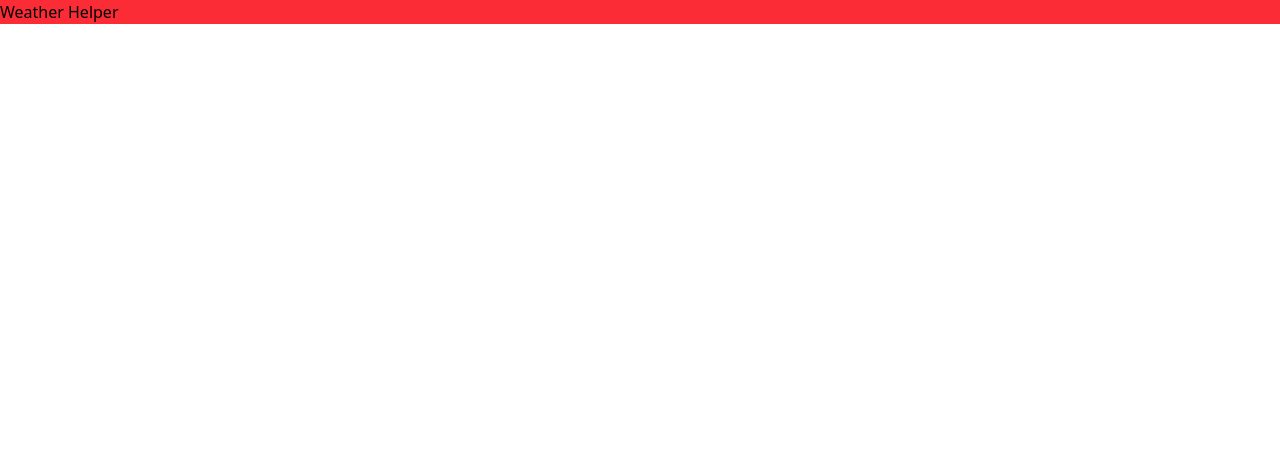
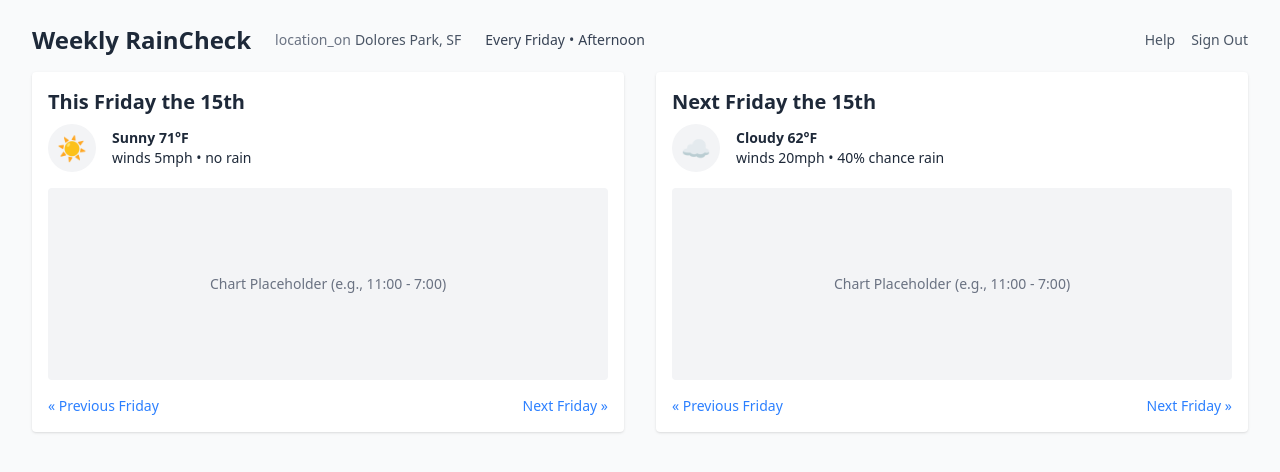
Before and after one commit to byronwall/weather-helper, a React (Vite) app: page / in a window 1280 px wide. Shown: the top 472 px of the page. Built offline with nearby package versions, Linux system fonts and the light colour scheme.

Commit message:
Quick UI comps from prototype image

```diff
--- a/src/App.tsx
+++ b/src/App.tsx
@@ -1,9 +1,52 @@
+import { Header, WeatherCard } from "./Comps";
+
+/**
+ * App component
+ * Arranges the Header and two WeatherCards in a responsive layout.
+ */
+
 export function App() {
   return (
-    <>
-      <div className="bg-red-500">
-        <h1>Weather Helper</h1>
+    <div className="bg-gray-50 text-gray-800 min-h-screen">
+      {/* Container with standard Tailwind max-width and padding */}
+      <div className="mx-auto max-w-7xl px-4 sm:px-6 lg:px-8 py-6">
+        <Header />
+
+        {/* Main content: 2 weather cards side by side on desktop */}
+        <main className="flex flex-col space-y-8 md:flex-row md:space-y-0 md:space-x-8">
+          {/* "This Friday the 15th" Card */}
+          <WeatherCard
+            headingText="This Friday the 15th"
+            weatherSummary={{
+              temperature: "Sunny 71°F",
+              details: "winds 5mph • no rain",
+            }}
+            navigation={{
+              showPrev: true,
+              prevLabel: "Previous Friday",
+              showNext: true,
+              nextLabel: "Next Friday",
+            }}
+            icon={<span className="text-2xl">☀️</span>}
+          />
+
+          {/* "Next Friday the 15th" Card */}
+          <WeatherCard
+            headingText="Next Friday the 15th"
+            weatherSummary={{
+              temperature: "Cloudy 62°F",
+              details: "winds 20mph • 40% chance rain",
+            }}
+            navigation={{
+              showPrev: true,
+              prevLabel: "Previous Friday",
+              showNext: true,
+              nextLabel: "Next Friday",
+            }}
+            icon={<span className="text-2xl">☁️</span>}
+          />
+        </main>
       </div>
-    </>
+    </div>
   );
 }
--- /dev/null
+++ b/src/Comps.tsx
@@ -0,0 +1,116 @@
+import React from "react";
+
+/**
+ * Header component
+ * Maps to the wireframe's top bar with:
+ *   - Logo/Brand
+ *   - Location info (Dolores Park, SF)
+ *   - Day/time selection (Every Friday • Afternoon)
+ *   - Right side links (Help, Sign Out)
+ */
+export function Header() {
+  return (
+    <header className="flex flex-col md:flex-row md:items-center md:justify-between mb-4">
+      {/* Left side: Brand & Location */}
+      <div className="flex flex-col space-y-2 md:flex-row md:space-y-0 md:items-center md:space-x-6">
+        {/* Logo / Brand Name */}
+        <div className="text-2xl font-bold">Weekly RainCheck</div>
+
+        {/* Location Info */}
+        <div className="flex items-center space-x-1 text-sm text-gray-600">
+          {/* Placeholder for a location icon */}
+          <span className="material-icons text-gray-500">location_on</span>
+          <span>Dolores Park, SF</span>
+        </div>
+
+        {/* Day/Time Selection */}
+        <div className="text-sm text-gray-700">
+          <span className="mr-1">Every Friday</span>
+          <span className="mr-1">•</span>
+          <span>Afternoon</span>
+        </div>
+      </div>
+
+      {/* Right side: Help / Sign Out */}
+      <div className="flex items-center space-x-4 mt-4 md:mt-0">
+        <a href="#" className="text-sm text-gray-600 hover:text-gray-800">
+          Help
+        </a>
+        <a href="#" className="text-sm text-gray-600 hover:text-gray-800">
+          Sign Out
+        </a>
+      </div>
+    </header>
+  );
+}
+
+/**
+ * WeatherCard component
+ * Displays:
+ *   - headingText (e.g., "This Friday the 15th")
+ *   - icon (optional) and weather details
+ *   - placeholder chart area
+ *   - optional prev/next nav
+ */
+export function WeatherCard({ headingText, weatherSummary, navigation, icon }) {
+  // Example `weatherSummary` might be:
+  // {
+  //   temperature: "Sunny 71°F",
+  //   details: "winds 5mph • no rain"
+  // }
+  //
+  // Example `navigation` might be:
+  // {
+  //   showPrev: true,
+  //   prevLabel: "Previous Friday",
+  //   showNext: true,
+  //   nextLabel: "Next Friday"
+  // }
+
+  return (
+    <div className="bg-white rounded shadow p-4 w-full">
+      {/* Heading */}
+      <h2 className="text-xl font-bold mb-2">{headingText}</h2>
+
+      {/* Weather summary row */}
+      <div className="flex items-center space-x-4 mb-4">
+        {/* Placeholder for weather icon */}
+        <div className="w-12 h-12 flex items-center justify-center rounded-full bg-gray-100">
+          {icon ? icon : <span className="text-xl">⛅</span>}
+        </div>
+
+        {/* Text summary: temperature, wind, etc. */}
+        <div className="text-sm">
+          <p className="font-semibold">{weatherSummary.temperature}</p>
+          <p>{weatherSummary.details}</p>
+        </div>
+      </div>
+
+      {/* Placeholder Chart Area */}
+      <div className="bg-gray-100 h-48 rounded flex items-center justify-center text-sm text-gray-500">
+        {/* This is where you'd integrate your chart library */}
+        <span>Chart Placeholder (e.g., 11:00 - 7:00)</span>
+      </div>
+
+      {/* Potential Nav Controls (Previous/Next) */}
+      {navigation && (navigation.showPrev || navigation.showNext) && (
+        <div className="flex justify-between items-center mt-4 text-sm">
+          {navigation.showPrev ? (
+            <button className="text-blue-500 hover:underline">
+              &laquo; {navigation.prevLabel}
+            </button>
+          ) : (
+            <div></div>
+          )}
+          {navigation.showNext ? (
+            <button className="text-blue-500 hover:underline">
+              {navigation.nextLabel} &raquo;
+            </button>
+          ) : (
+            <div></div>
+          )}
+        </div>
+      )}
+    </div>
+  );
+}
```
Also changed, not shown: 1 other file (tests, documents, lock files or other folders).
